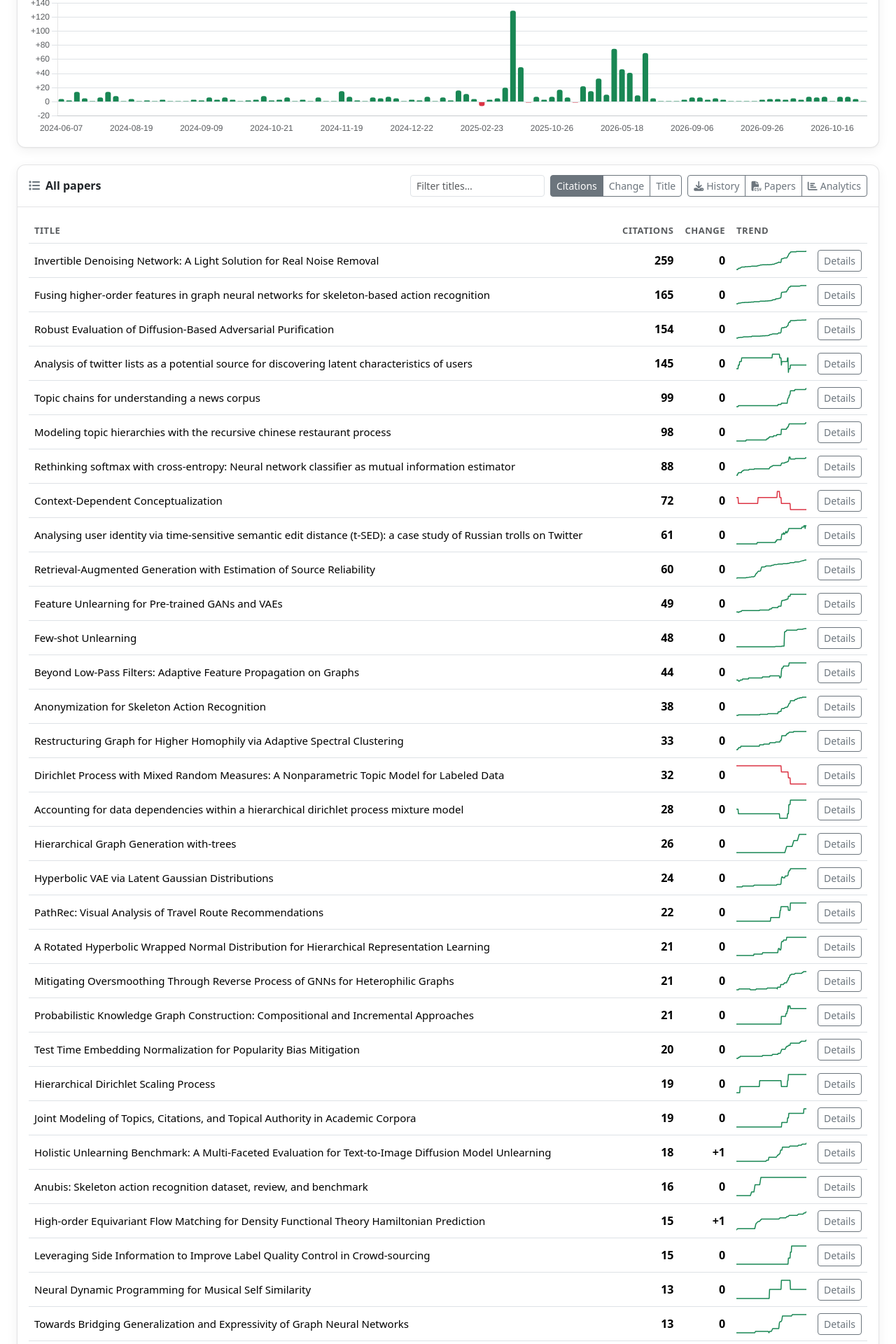
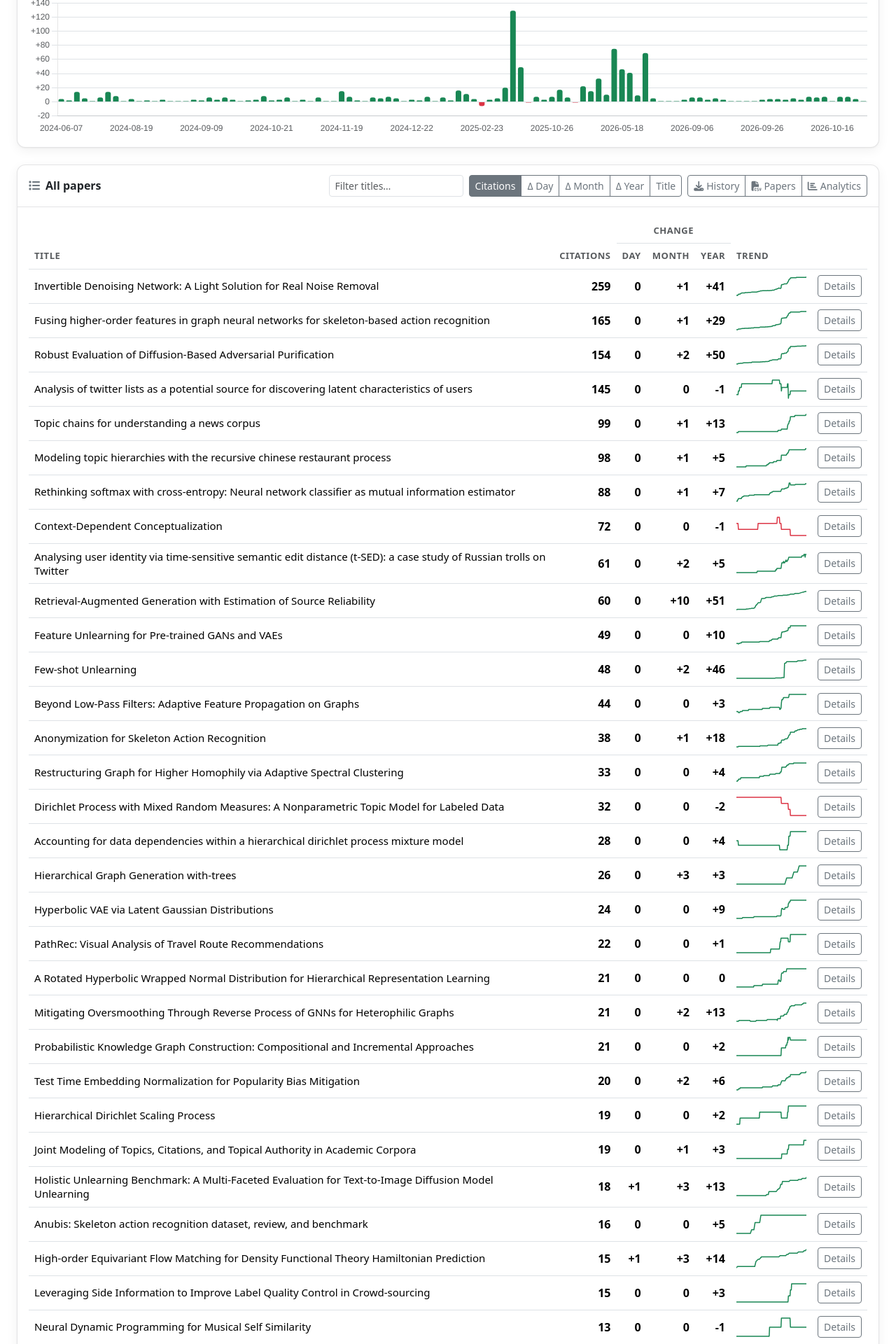
Before and after one commit to dongwookim-ml/scholar_counter, a Flask app: page / in a window 1280 px wide. Shown: the part 817-2737 px from the top of the page at 70% size. Run offline with Flask 3, Linux system fonts and the light colour scheme; data comes from the database, SQL or seed files in the repository; some libraries are stand-ins or nearby versions.

Commit message:
Show each paper's change per day, month and year
The papers table had a single Change column, measured against the previous
snapshot. It now shows the movement over the newest day, month and year side
by side, with a sort button for each, using the same bucket rule as the
Change chart: the baseline is the last snapshot before the newest bucket.

A paper first seen inside the bucket is measured from its first sighting, so
a retitled entry does not report its old citations as growth. The title cell
gets a minimum width so the wider table scrolls on a phone instead of
breaking titles a letter per line.

Co-Authored-By: Claude Opus 5.5 <noreply@anthropic.com>
Claude-Session: https://claude.ai/code/session_01STy8ebtTxprMjHMjyR9p83

```diff
--- a/scholar_counter/analytics.py
+++ b/scholar_counter/analytics.py
@@ -24,6 +24,30 @@ def _recent_total(changes: list[sqlite3.Row], days: int) -> int:
         if datetime.fromisoformat(row["captured_at"]) >= cutoff:
             total += row["change"]
     return total
+
+
+def _bucket_changes(history: list[sqlite3.Row]) -> dict[str, int]:
+    """One paper's movement in its newest day, month and year.
+
+    Matches ``db.bucketed_totals``: the baseline is the last snapshot before the
+    newest bucket, so a gap counts towards the later bucket. A paper first seen
+    inside the newest bucket is measured from that first sighting, not from
+    zero, so a newly listed or retitled paper does not show its whole count.
+    """
+    from . import db
+
+    if not history:
+        return dict.fromkeys(db.GRANULARITIES, 0)
+
+    stamps = [datetime.fromisoformat(row["captured_at"]) for row in history]
+    changes = {}
+    for granularity, fmt in db.GRANULARITIES.items():
+        buckets = [stamp.strftime(fmt) for stamp in stamps]
+        # History is oldest first, so every other bucket is an earlier one.
+        earlier = [i for i, bucket in enumerate(buckets) if bucket != buckets[-1]]
+        baseline = history[earlier[-1]] if earlier else history[0]
+        changes[granularity] = history[-1]["citations"] - baseline["citations"]
+    return changes
 
 
 def summary(conn: sqlite3.Connection) -> dict[str, Any] | None:
@@ -88,6 +112,7 @@ def papers(conn: sqlite3.Connection) -> list[dict[str, Any]]:
                 "title": title,
                 "current_citations": citations,
                 "recent_change": recent_change,
+                "changes": _bucket_changes(history),
                 "trend": [
                     {"timestamp": _date(row["captured_at"]), "citations": row["citations"]}
                     for row in history
--- a/scholar_counter/static/css/style.css
+++ b/scholar_counter/static/css/style.css
@@ -132,6 +132,10 @@ body {
 
 #papers-table td { vertical-align: middle; }
 
+/* overflow-wrap: anywhere would otherwise let a narrow screen squeeze titles to
+   a letter per line; the table scrolls inside .table-responsive instead. */
+#papers-table td.paper-title { min-width: 14rem; }
+
 .citation-count {
     font-weight: 600;
     font-variant-numeric: tabular-nums;
--- a/scholar_counter/static/js/dashboard.js
+++ b/scholar_counter/static/js/dashboard.js
@@ -251,7 +251,8 @@
 
         rows.sort((a, b) => {
             if (sortKey === 'title') return a.title.localeCompare(b.title);
-            if (sortKey === 'change') return b.recent_change - a.recent_change;
+            // The API sorts by citations, and a stable sort keeps that order among ties.
+            if (GRANULARITIES.includes(sortKey)) return b.changes[sortKey] - a.changes[sortKey];
             return b.current_citations - a.current_citations;
         });
         return rows;
@@ -265,7 +266,7 @@
         if (!rows.length) {
             const tr = document.createElement('tr');
             const td = document.createElement('td');
-            td.colSpan = 5;
+            td.colSpan = 7;
             td.className = 'text-center text-body-secondary py-4';
             td.textContent = papers.length ? 'No papers match that filter.' : 'No data yet.';
             tr.appendChild(td);
@@ -284,9 +285,13 @@
             citations.className = 'text-end citation-count';
             citations.textContent = int(paper.current_citations);
 
-            const change = document.createElement('td');
-            change.className = `text-end fw-semibold ${changeClass(paper.recent_change)}`;
-            change.textContent = signed(paper.recent_change);
+            const changes = GRANULARITIES.map((period) => {
+                const cell = document.createElement('td');
+                const value = paper.changes[period];
+                cell.className = `text-end fw-semibold ${changeClass(value)}`;
+                cell.textContent = signed(value);
+                return cell;
+            });
 
             const trend = document.createElement('td');
             trend.appendChild(sparkline(paper.trend));
@@ -300,7 +305,7 @@
             button.addEventListener('click', () => showPaper(paper.title));
             actions.appendChild(button);
 
-            tr.append(title, citations, change, trend, actions);
+            tr.append(title, citations, ...changes, trend, actions);
             body.appendChild(tr);
         }
     }
--- a/scholar_counter/templates/dashboard.html
+++ b/scholar_counter/templates/dashboard.html
@@ -132,7 +132,9 @@
                                    placeholder="Filter titles…" aria-label="Filter papers" style="width: 12rem;">
                             <div class="btn-group btn-group-sm" role="group" aria-label="Sort papers">
                                 <button type="button" class="btn btn-outline-secondary active" data-sort="citations">Citations</button>
-                                <button type="button" class="btn btn-outline-secondary" data-sort="change">Change</button>
+                                <button type="button" class="btn btn-outline-secondary" data-sort="daily" title="Sort by change in the latest day">Δ Day</button>
+                                <button type="button" class="btn btn-outline-secondary" data-sort="monthly" title="Sort by change in the latest month">Δ Month</button>
+                                <button type="button" class="btn btn-outline-secondary" data-sort="yearly" title="Sort by change in the latest year">Δ Year</button>
                                 <button type="button" class="btn btn-outline-secondary" data-sort="title">Title</button>
                             </div>
                             <div class="btn-group btn-group-sm" role="group" aria-label="Export and analytics">
@@ -153,11 +155,17 @@
                             <table class="table table-hover align-middle mb-0" id="papers-table">
                                 <thead>
                                     <tr>
-                                        <th scope="col">Title</th>
-                                        <th scope="col" class="text-end">Citations</th>
-                                        <th scope="col" class="text-end">Change</th>
-                                        <th scope="col">Trend</th>
-                                        <th scope="col"><span class="visually-hidden">Actions</span></th>
+                                        <th scope="col" rowspan="2">Title</th>
+                                        <th scope="col" rowspan="2" class="text-end">Citations</th>
+                                        <th scope="col" colspan="3" class="text-center"
+                                            title="Measured from the last snapshot before the latest day, month or year">Change</th>
+                                        <th scope="col" rowspan="2">Trend</th>
+                                        <th scope="col" rowspan="2"><span class="visually-hidden">Actions</span></th>
+                                    </tr>
+                                    <tr>
+                                        <th scope="col" class="text-end">Day</th>
+                                        <th scope="col" class="text-end">Month</th>
+                                        <th scope="col" class="text-end">Year</th>
                                     </tr>
                                 </thead>
                                 <tbody id="papers-table-body"></tbody>
```
Also changed, not shown: tests/test_analytics.py (+39 -0 lines), README.md.
